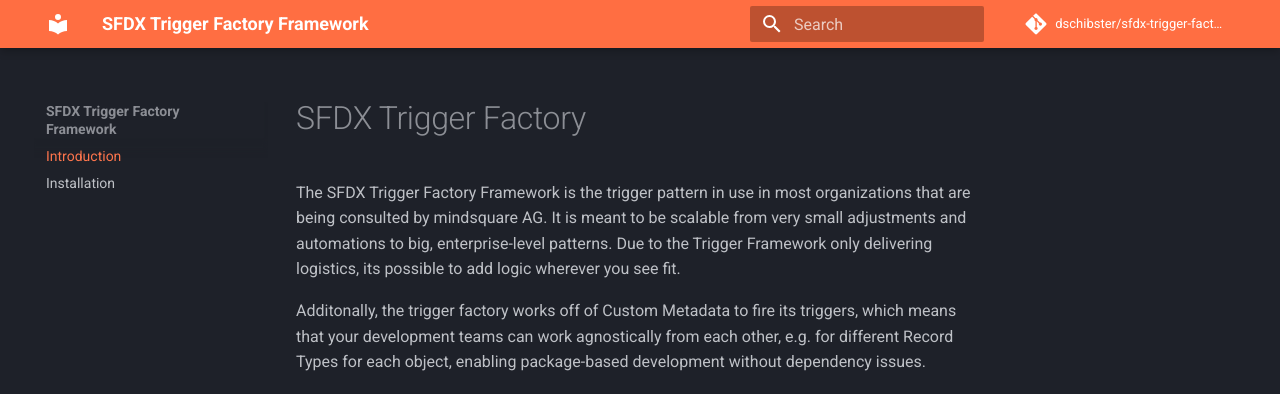
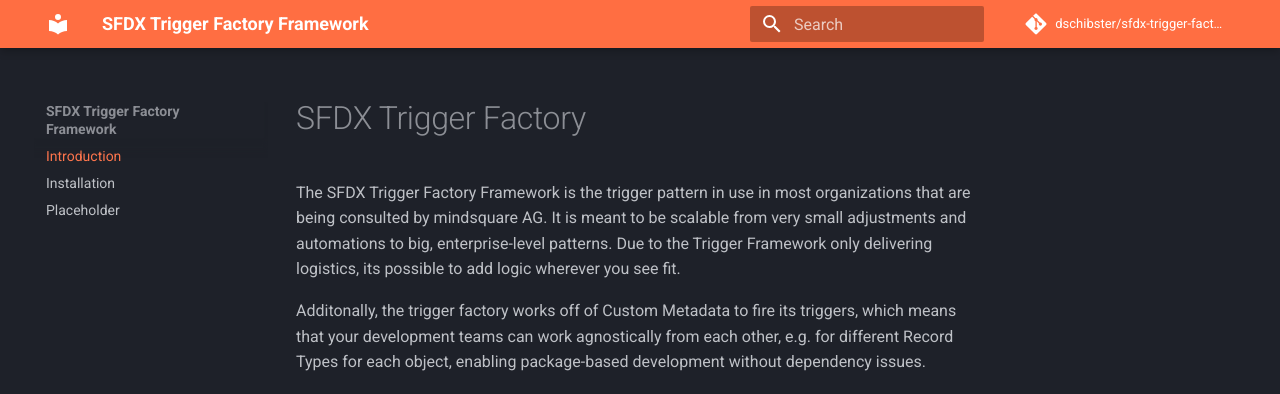
Before and after one commit to dschibster/sfdx-trigger-factory, an MkDocs documentation site: the page built from docs/index.md, in a window 1280 px wide. Shown: the top 394 px of the page. Built offline with MkDocs 1.6.1 and Material for MkDocs 9.7.7, drawn with Linux system fonts in a browser that asks for light colours; comment, search, counter and statistics services are not loaded.

Commit message:
placeholder test (#5)
Co-authored-by: Dennis <grzyb@mindsquare>

```diff
--- /dev/null
+++ b/docs/testpage.md
@@ -0,0 +1 @@
+# Placeholder
--- a/mkdocs.yml
+++ b/mkdocs.yml
@@ -6,6 +6,7 @@
 nav:
     - Introduction: 'index.md'
     - 'installation.md'
+    - 'testpage.md'
 
 theme:
   name: material
```
